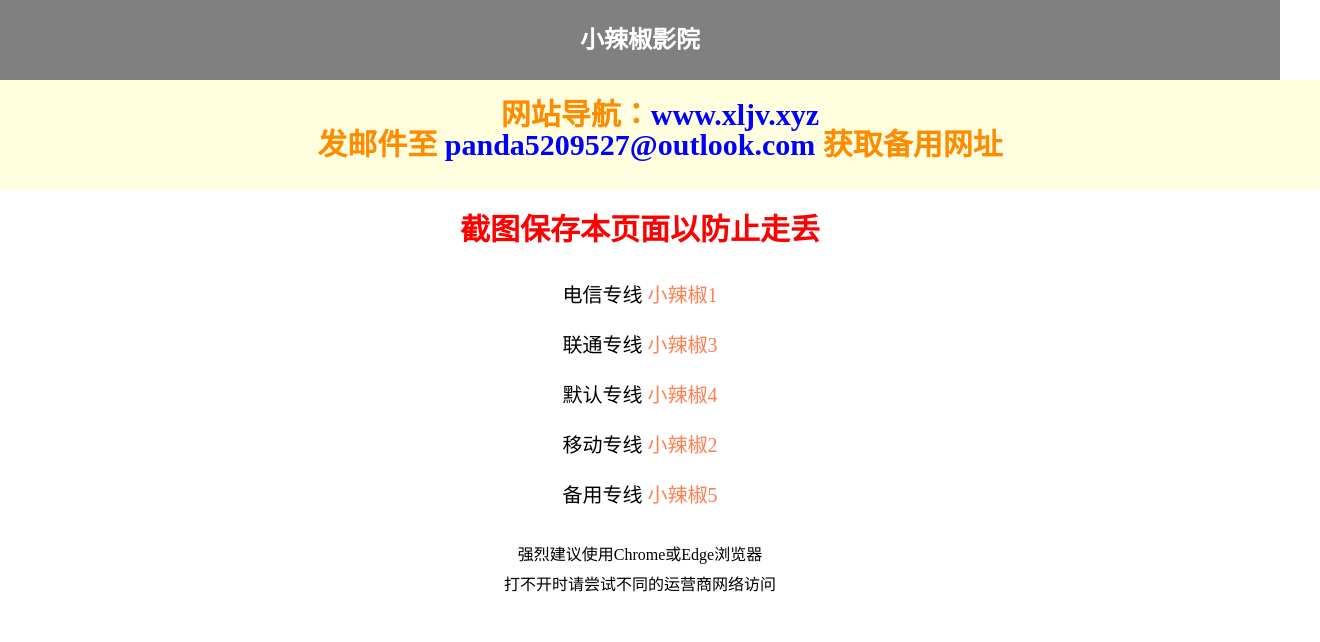
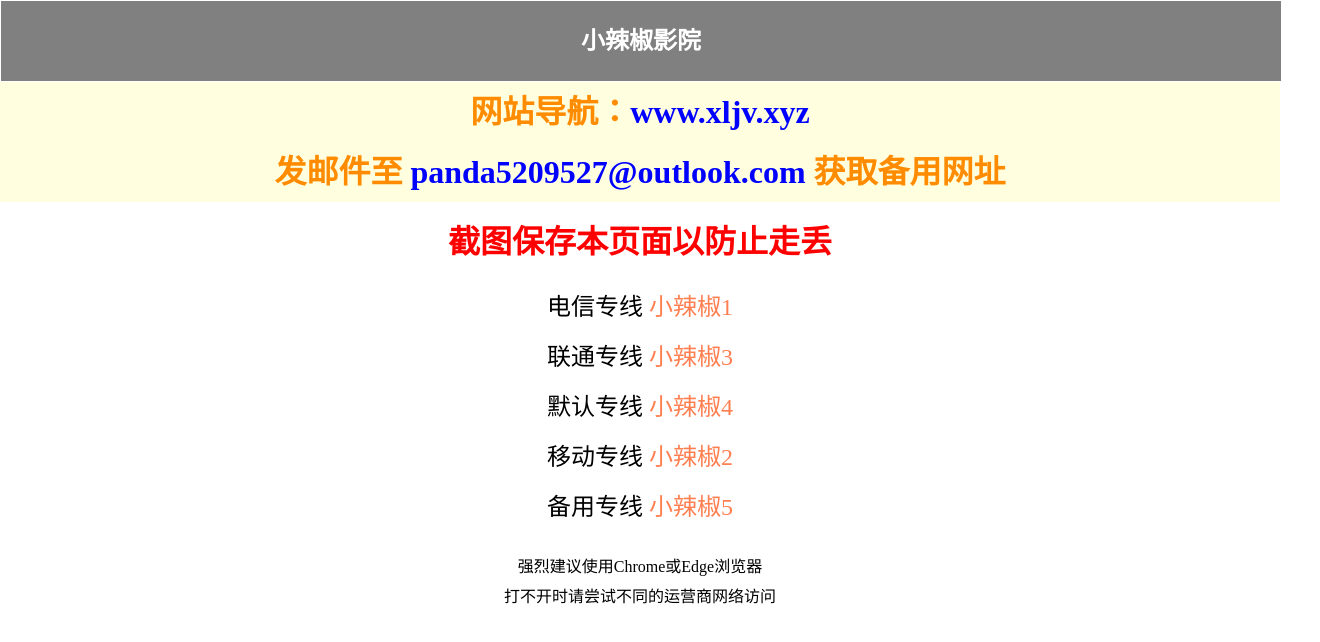
Before and after one commit to zhegcheg/navigation, a plain HTML site: page index.html in a window 1280 px wide. Shown: the whole page, 1320 px wide, since content can reach past the window. Drawn offline with nearby package versions, Linux system fonts and the light colour scheme.

Commit message:
修改字体！

```diff
--- a/css/index.css
+++ b/css/index.css
@@ -1,24 +1,28 @@
 *{
 	margin: 0px;
 	padding: 0px;
+}
+body{
+	width: 100%;
 }
 .main-content{
 	width: 100%;
 }
 .header{
+	width: 100%;
 	height: 80px;
 	text-align: center;
 	line-height: 80px;
 	background-color: #808080;
 	color: #FFFFFF;
+	border: 1px solid;
 }
 .top{
-	padding: 20px;
 	width: 100%;
-	height: 70px;
-	line-height: 30px;
+	height: 120px;
+	line-height: 60px;
+	font-size: 2rem;
 	text-align: center;
-	font-size: 30px;
 	font-weight: bold;
 	background-color: #FFFFE0;
 	color: #FF8C00;
@@ -32,12 +36,12 @@
 	height: 80px;
 	line-height: 80px;
 	font-weight: bold;
-	font-size: 30px;
+	font-size: 2rem;
 }
 .nav-list li{
 	height: 50px;
-	font-size: 20px;
 	line-height: 50px;
+	font-size: 1.5rem;
 }
 .nav-list li a{
 	text-decoration: none;
@@ -51,9 +55,10 @@
 	color: blue;
 }
 .footer{
+	width: 100%;
+	height: 30px;
 	text-align: center;
-	font-size: 16px;
-	height: 30px;
+	font-size: 1rem;
 	line-height: 30px;
 	font-weight: 500;
 }
```
Also changed, not shown: 1 other file.
